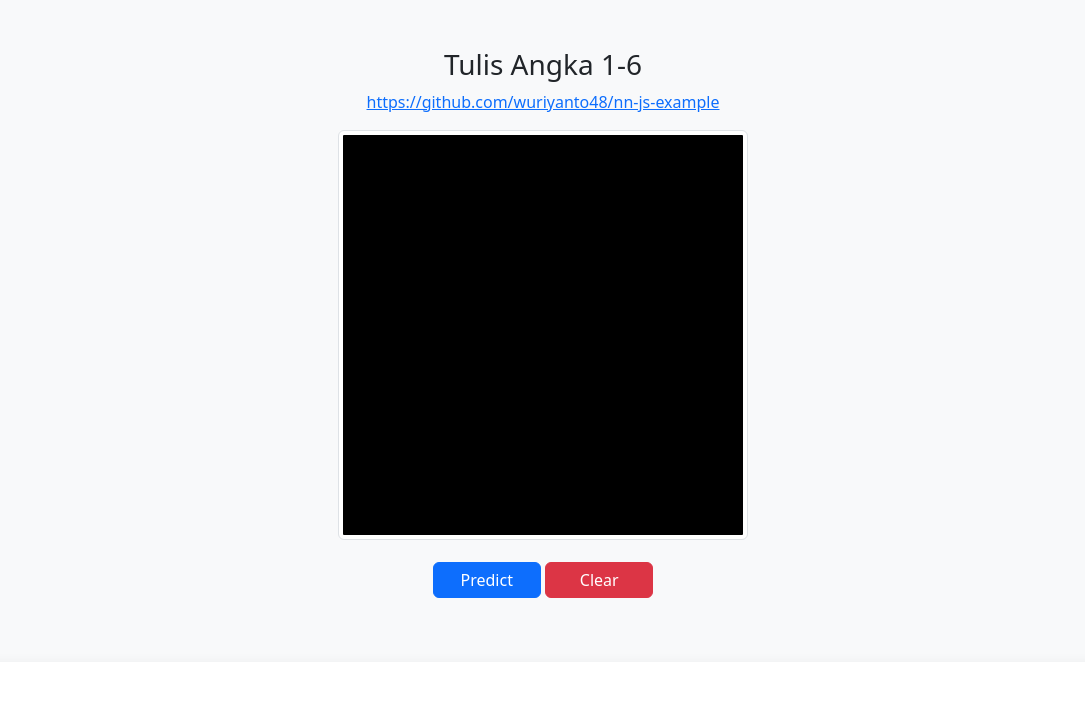
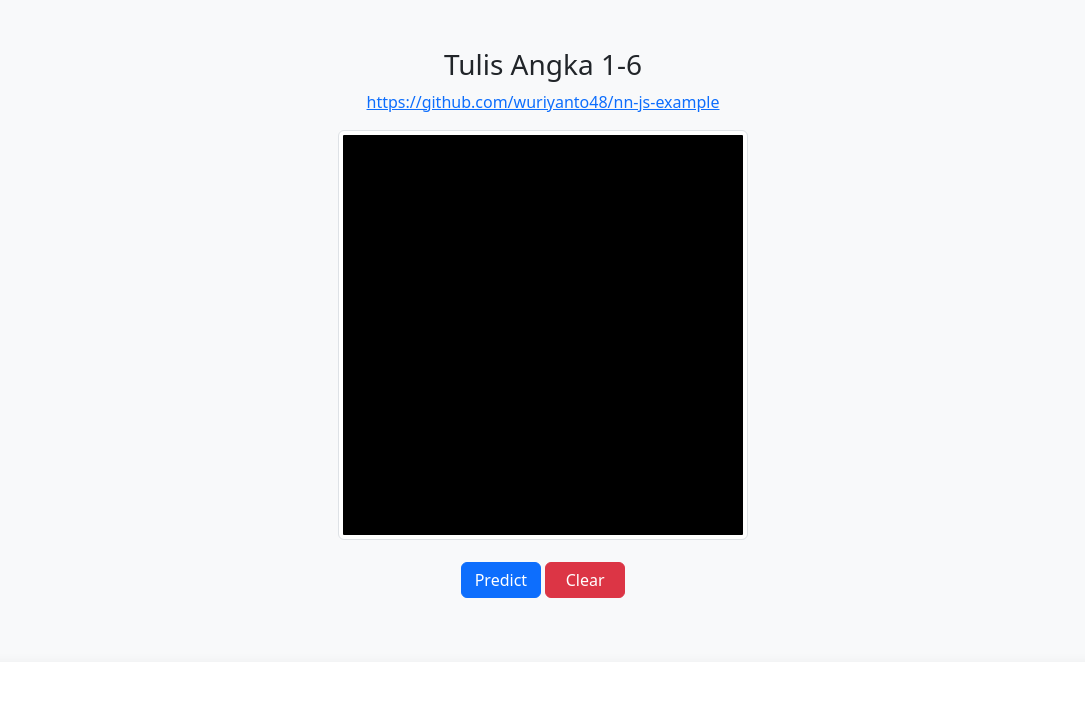
Before and after one commit to wuriyanto48/nn-js-example, a website: page public/index.html in a window 1280 px wide. Shown: the top 707 px of the page, without its empty margins (97-1182 px from the left). Drawn offline with nearby package versions, Linux system fonts and the light colour scheme.

Commit message:
set button to fixed width

```diff
--- a/public/index.html
+++ b/public/index.html
@@ -15,8 +15,8 @@
         Your browser does not support the HTML canvas tag.</canvas>
 
       <p></p>
-      <button id="buttonProcess" class="btn btn-primary">Predict</button>
-      <button id="buttonClear" class="btn btn-danger">Clear</button>
+      <button id="buttonProcess" class="btn btn-primary btn-block">Predict</button>
+      <button id="buttonClear" class="btn btn-danger btn-block">Clear</button>
 
       <p id="textResult" class="fs-1 fw-bold"></p>
       <p id="resultAcc" class="fs-4"></p>
@@ -71,7 +71,7 @@
   <style>
     .btn {
       padding: 5px;
-      width: calc(10% - 10px);
+      width: 80px;
     }
   </style>
   <script src="./js/nn.js"></script>
```
